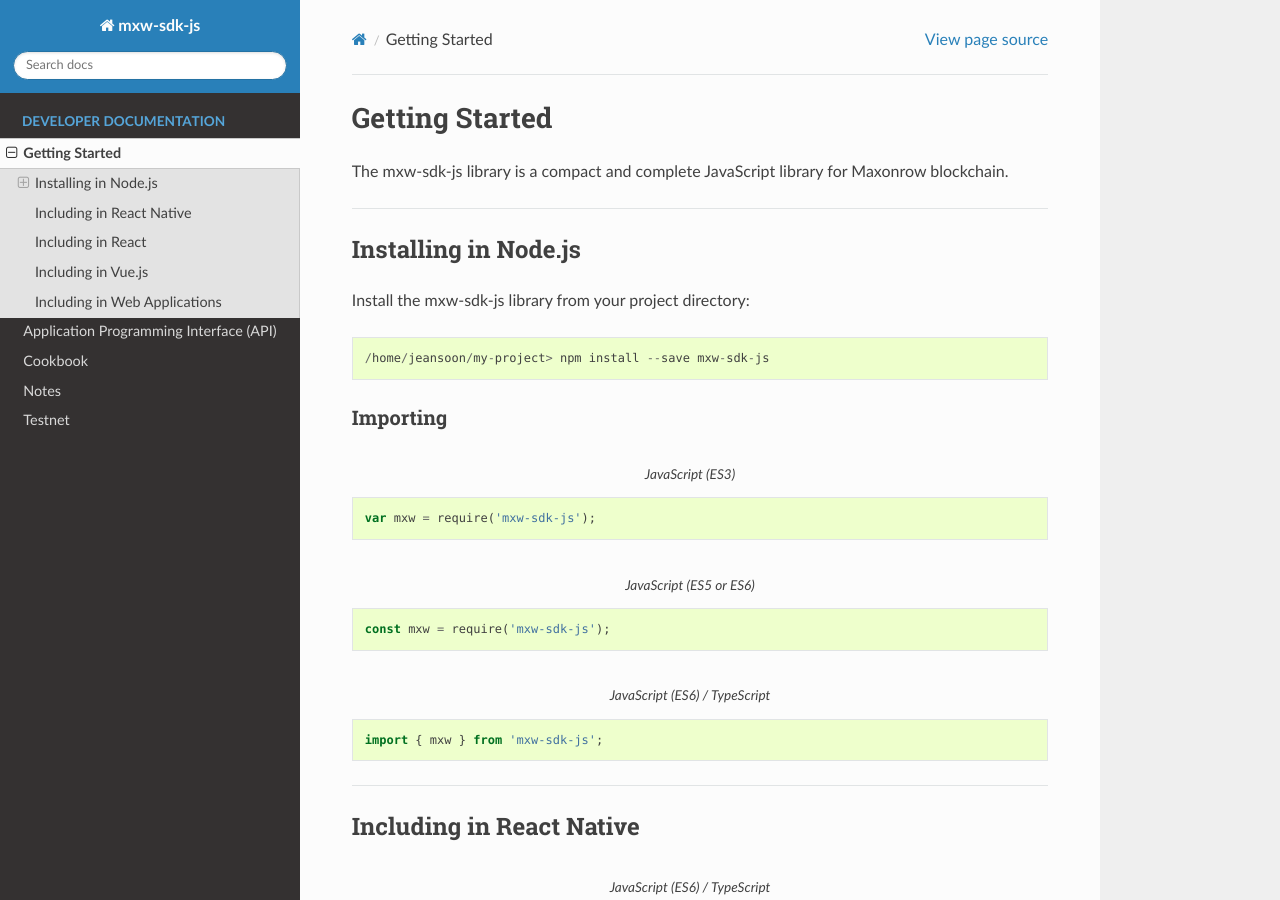
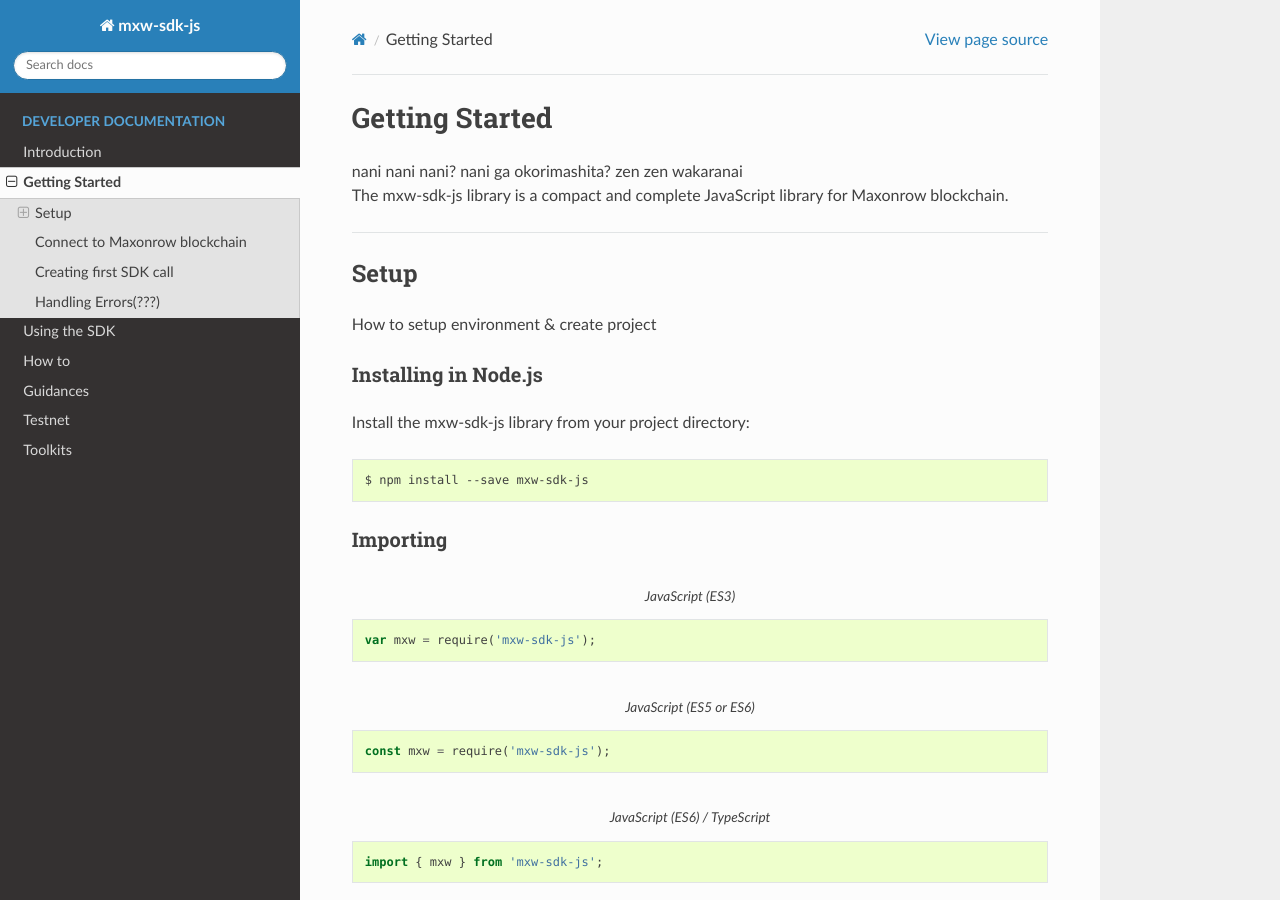
Before and after one commit to maxonrow/mxw-sdk-js, a Sphinx documentation site: the page built from docs/getting-started.rst, in a window 1280 px wide and 900 px high. Built offline with Sphinx 7.4.7 and the Read the Docs theme 2.0.0, drawn with Linux system fonts in a browser that asks for light colours; some of the changed text lies outside the part shown.

```diff
--- a/docs/api-wallet.rst
+++ b/docs/api-wallet.rst
@@ -37,7 +37,7 @@ new :sup:`Wallet` ( privateKey [ , provider ] )
 :sup:`Wallet` . fromEncryptedJson ( json, password [ , progressCallback ] ) |nbsp| `=> Wallet`
     Decrypt an encrypted Secret Storage `JSON Wallet`_ (from created using *prototype.encrypt* )
 
-:sup:`Wallet` . fromMnemonic ( mnemonic [ , path :sup:`= "m/44'/118'/0'/0/0"` [ , wordlist ] ] ) |nbsp| `=> Wallet`
+:sup:`Wallet` . fromMnemonic ( mnemonic [ , path :sup:`= "m/44'/376'/0'/0/0"` [ , wordlist ] ] ) |nbsp| `=> Wallet`
     Generate a `BIP-039`_ + `BIP-044`_ wallet from *mnemonic* deriving *path* using
     the *wordlist*. The default language is English (en).
 
--- a/docs/api.rst
+++ b/docs/api.rst
@@ -1,7 +1,7 @@
 .. _api:
 
-Application Programming Interface (API)
-***************************************
+Using the SDK
+*************
 
 .. toctree::
    :maxdepth: 2
--- a/docs/cookbook.rst
+++ b/docs/cookbook.rst
@@ -1,6 +1,9 @@
 
-Cookbook
-********
+How to
+******
+
+| How to query transaction
+| How to create transaction
 
 This is a small (but growing) collection of simple recipes to perform common tasks
 with the Maxonrow blockchain.
--- a/docs/getting-started.rst
+++ b/docs/getting-started.rst
@@ -1,16 +1,21 @@
 Getting Started
 ***************
 
-The mxw-sdk-js library is a compact and complete JavaScript library for Maxonrow blockchain.
+| nani nani nani? nani ga okorimashita? zen zen wakaranai
+| The mxw-sdk-js library is a compact and complete JavaScript library for Maxonrow blockchain.
 
 -----
 
+Setup
+=====
+How to setup environment & create project
+
 Installing in Node.js
-=====================
+---------------------
 
 Install the mxw-sdk-js library from your project directory::
 
-    /home/jeansoon/my-project> npm install --save mxw-sdk-js
+   $ npm install --save mxw-sdk-js
 
 Importing
 ---------
@@ -28,43 +33,39 @@ Importing
 .. code-block:: javascript
     :caption: *JavaScript (ES6) / TypeScript*
 
+
     import { mxw } from 'mxw-sdk-js';
 
 
------
 
 Including in React Native
-=========================
+-------------------------
 
 .. code-block:: javascript
     :caption: *JavaScript (ES6) / TypeScript*
 
     import { mxw } from 'mxw-sdk-js';
 
------
 
 Including in React
-==================
+------------------
 
 .. code-block:: javascript
     :caption: *JavaScript (ES6) / TypeScript*
 
     import { mxw } from 'mxw-sdk-js';
 
------
-
 Including in Vue.js
-===================
+-------------------
 
 .. code-block:: javascript
     :caption: *JavaScript (ES6) / TypeScript*
 
     import { mxw } from 'mxw-sdk-js';
 
------
 
 Including in Web Applications
-=============================
+-----------------------------
 
 For security purposes, it is usually best to place a **copy** of `this script`_ on
 the application's server, but for a quick prototype using the Maxonrow CDN (content
@@ -81,5 +82,19 @@ distribution network) should suffice.
 
 -----
 
+Connect to Maxonrow blockchain
+==============================
+| TBH
+| Connecting 99.9%........
+| And fatal error
+
+Creating first SDK call
+=======================
+| Somebody call 911?
+
+Handling Errors(???)
+====================
+| 404
+
 .. _npm is installed: https://nodejs.org/en/
 .. _this script: https://cdn.ethers.io/scripts/ethers-v4.min.js
--- a/docs/index.rst
+++ b/docs/index.rst
@@ -31,11 +31,13 @@ Features
    :maxdepth: 4
    :caption: Developer Documentation
 
+   introduction
    getting-started
    api
    cookbook
    notes
    testnet
+   toolkits
 
 -----
 
--- /dev/null
+++ b/docs/introduction.rst
@@ -0,0 +1,2 @@
+Introduction
+============
--- a/docs/notes.rst
+++ b/docs/notes.rst
@@ -1,5 +1,5 @@
-Notes
-*****
+Guidances
+*********
 
 A few quick notes about some of the less obvious aspects of interacting with
 Maxonrow in JavaScript.
--- /dev/null
+++ b/docs/toolkits.rst
@@ -0,0 +1,2 @@
+Toolkits
+========
--- a/package.json
+++ b/package.json
@@ -70,7 +70,7 @@
     "jest": "^24.8.0",
     "mocha": "^6.2.2",
     "ts-node": "^8.4.1",
-    "typescript": "^3.6.3",
+    "typescript": "^3.7.5",
     "uglifyjs-webpack-plugin": "^2.1.3",
     "webpack": "^4.41.0",
     "webpack-cli": "^3.3.9"
@@ -85,6 +85,7 @@
     "hash.js": "^1.1.7",
     "js-sha3": "^0.8.0",
     "scrypt-js": "^2.0.4",
-    "uuid": "^3.3.2"
+    "uuid": "^3.3.2",
+    "vscode": "^1.1.36"
   }
 }
```
Also changed, not shown: other parts of docs/api.rst (+3 -0 lines), docs/api-nft.rst (added, +86 -0 lines), docs/api-nfti.rst (added, +94 -0 lines), 1 other file.
